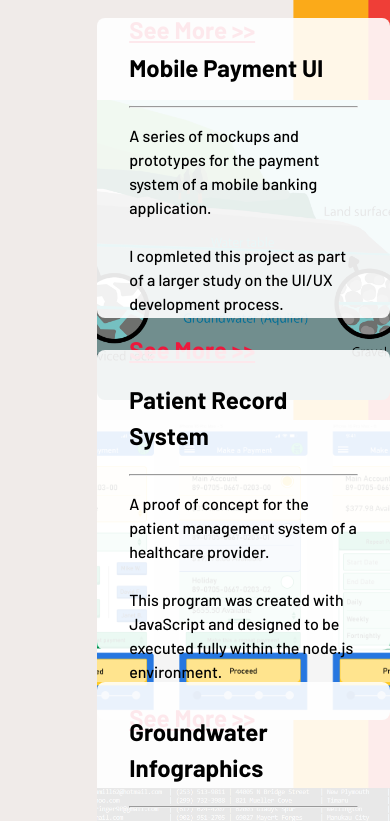
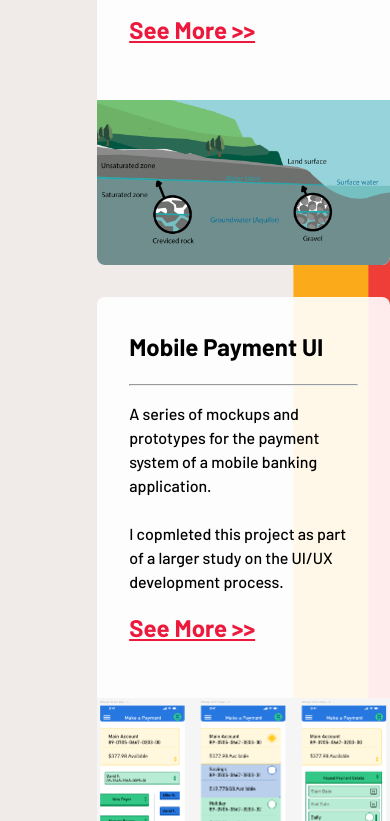
Before and after one commit to DWDDover/WEB504-Assessment-1, a website: page components/projects/projects.html in a window 390 px wide. Shown: the part 443-1264 px from the top of the page. Drawn offline with Linux system fonts and the light colour scheme; files whose address does not match are found by name.

Commit message:
changed the homepage layout for better mobile viewing

```diff
--- a/components/home/home.css
+++ b/components/home/home.css
@@ -25,6 +25,7 @@
     max-width: 300px;
     place-self: center;
     border: 2px solid black;
+    margin-top: 2em;
 }
 
 @media only screen and (max-width: 900px) {
--- a/components/projects/projects.css
+++ b/components/projects/projects.css
@@ -2,7 +2,6 @@
     grid-area: contents;
     background-color:  rgb(255,255,255,0.9);
     margin-bottom: 2rem;
-    max-height: 300px;
 }
 
 .see-more {
@@ -12,7 +11,7 @@
 
 .thumb-img {
     grid-area: img;
-    height: 300px;
+    height: 100%;
     width: 100%;
     /* border: 2px solid black; */
     border-radius: 0 0.5em 0.5em 0;
```
